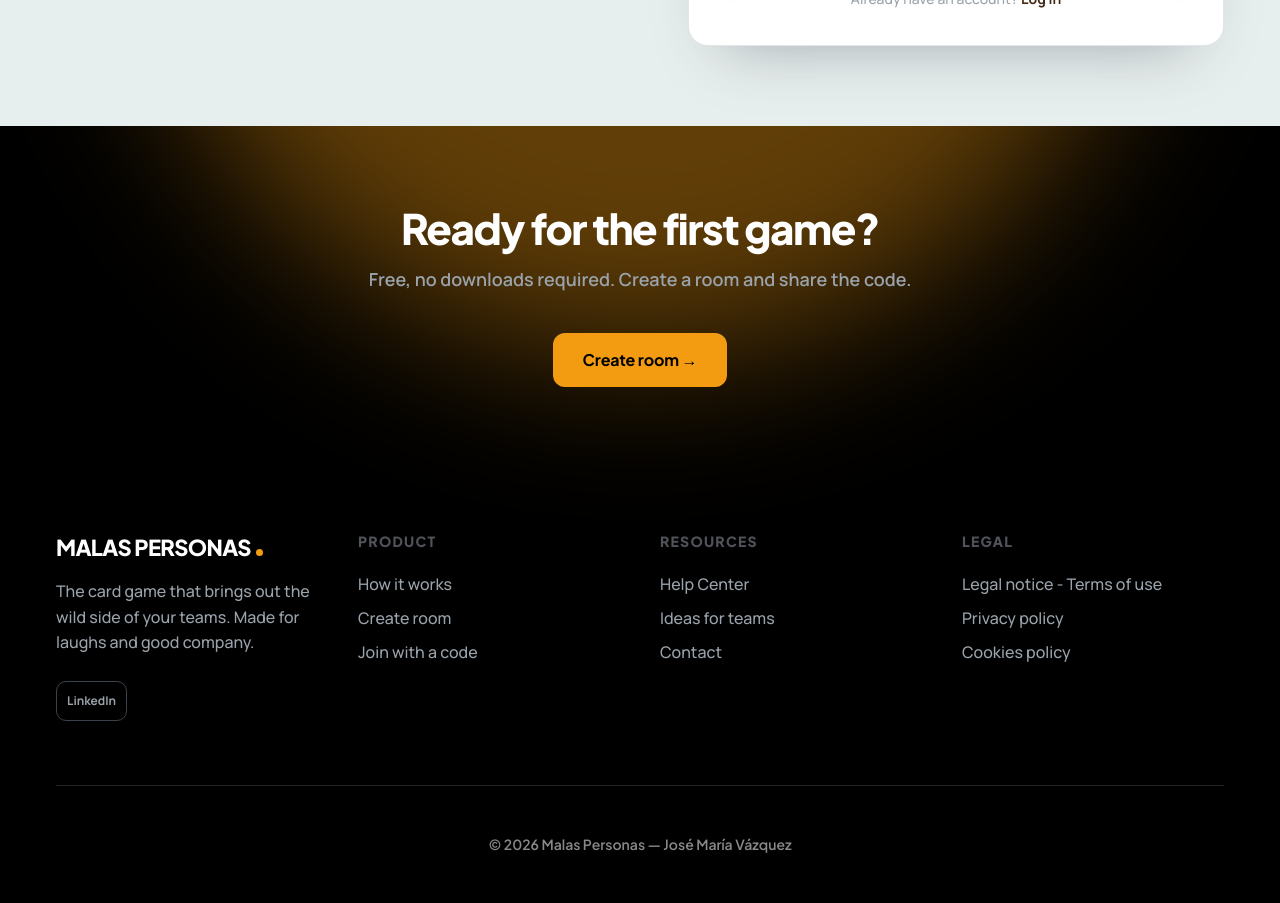
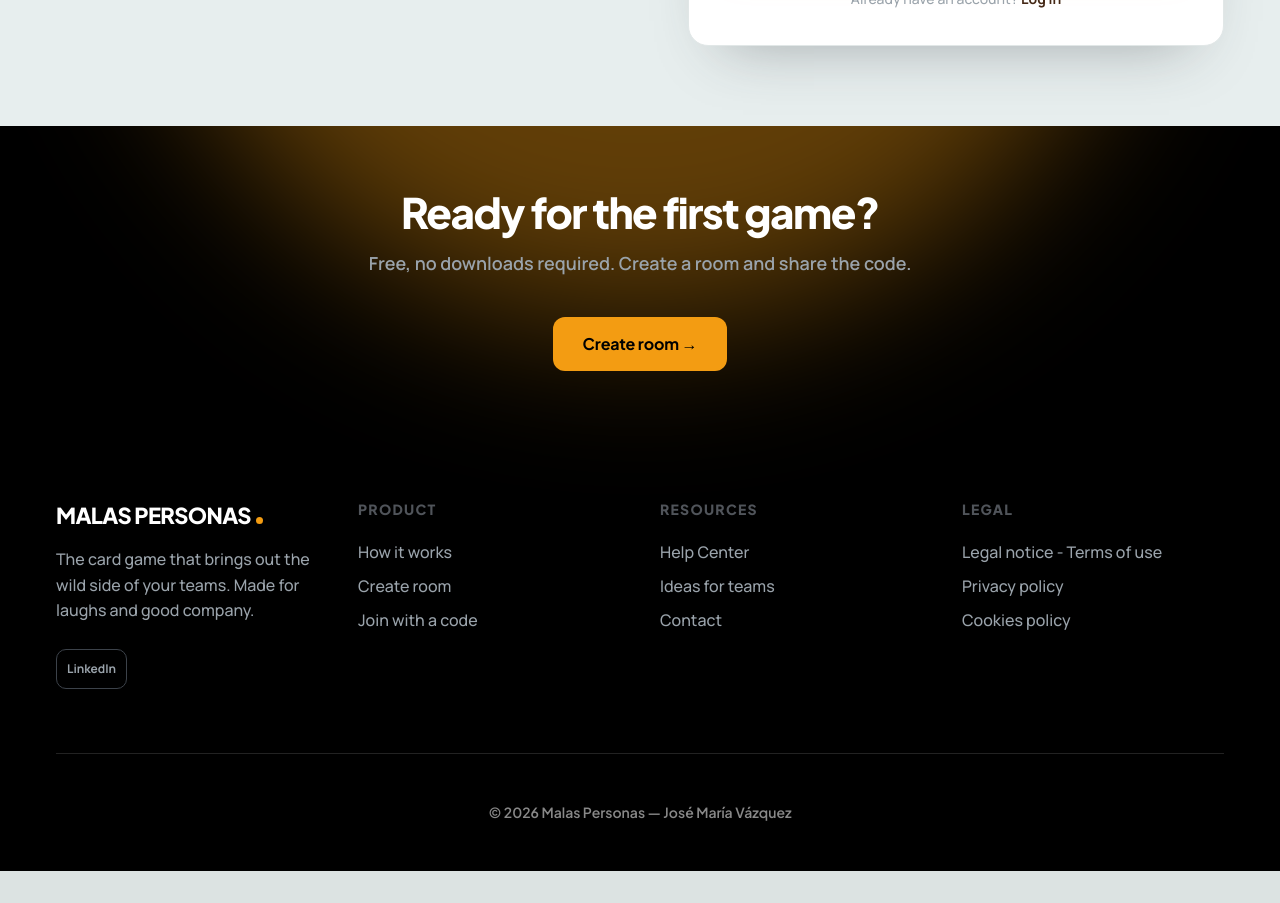
Before and after one commit to jomavazquez/malas-personas, a React (Vite) app in the folder frontend/: page / in a window 1280 px wide. Shown: the part 2060-2963 px from the top of the page. After the commit the page ends 2931 px from the top, so only its background shows below. Built offline with nearby package versions, Linux system fonts and the light colour scheme.

Commit message:
Footer fixed

```diff
--- a/frontend/src/components/pages/Footer.tsx
+++ b/frontend/src/components/pages/Footer.tsx
@@ -49,7 +49,7 @@ export const Footer = () => {
     return (
         <footer style={{ background: "#000", position: "relative", overflow: "hidden" }}>
             <Blob size={ 1024 } color={ C.accent } blur={ 80 } style={{ bottom: 550, left: "50%", transform: "translateX(-50%)" }} />
-            <div className="relative overflow-hidden px-8 md:px-14 py-16 md:py-20 text-center">
+            <div className="relative overflow-hidden px-8 md:px-14 py-16 text-center">
                 <div className="relative">
                     <h2 className="text-[32px] md:text-[42px]" style={{ fontFamily: F.display, fontWeight: 800, letterSpacing: "-0.035em", color: "#fff", margin: "0 0 15px", lineHeight: 1.05 }}>
                         { t("cta.title") }
@@ -64,6 +64,7 @@ export const Footer = () => {
                     </div>
                 </div>
             </div>
+            <div className="max-w-360 mx-auto w-full items-center">
                 <div className="grid grid-cols-1 sm:grid-cols-2 lg:grid-cols-4 gap-10 px-8 md:px-14 py-12 md:py-16">
                     <div className="col-span-1">
                         <Logo color="#fff" />
@@ -91,6 +92,7 @@ export const Footer = () => {
                         <FooterLink to="/cookies-policy">{ t("footer.cookiePolicy") }</FooterLink>
                     </div>
                 </div>
+            </div>
             <div className="mx-8 md:mx-14" style={{ height: 0.5, background: "#222" }} />
             <div className={`px-8 md:px-14 text-center p-12 ${styles.copyright}`}>
                 <span className={ styles.copyright }>&copy; { new Date().getFullYear() } Malas Personas</span> &#8212; <a href="https://www.josemariavazquez.com" target="_blank" rel="noopener noreferrer" className={`${styles.copyright} ${styles.author_link}`}>José María Vázquez</a>
```
Lines whose indentation alone changed are shown as unchanged.
